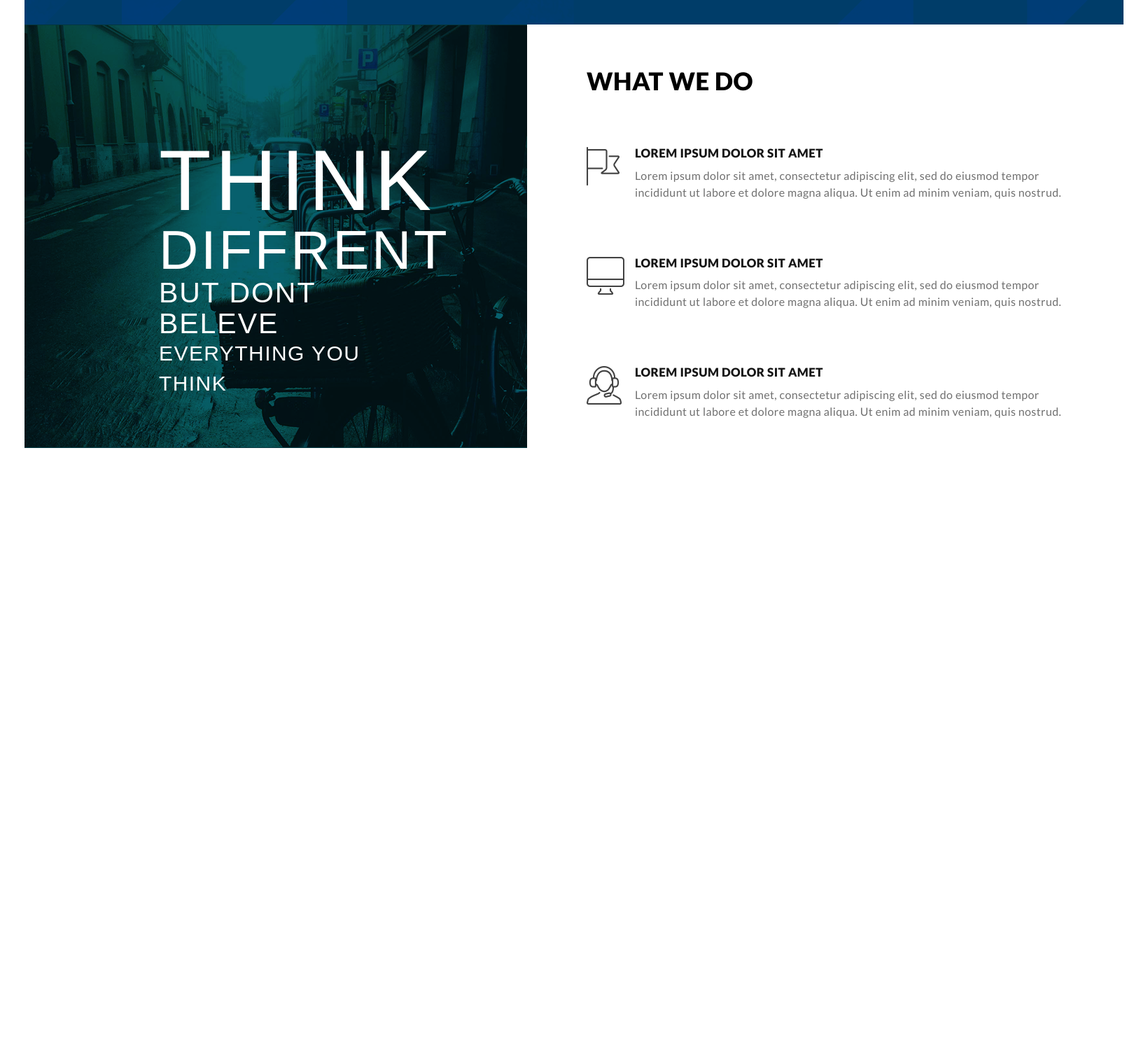
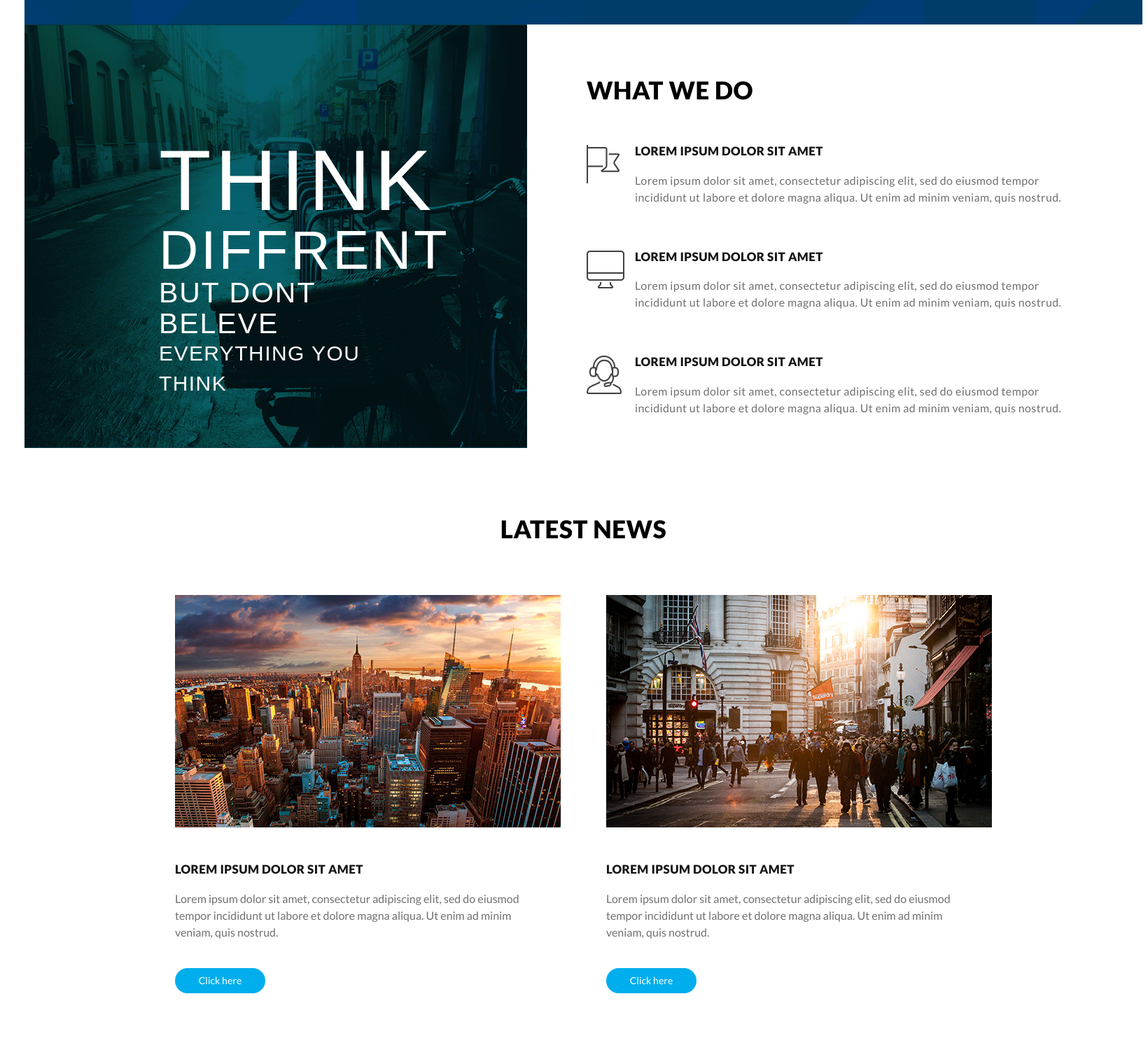
Before and after one commit to Jhon-Mosk/Portfolio, a PHP site: page / in a window 1640 px wide. Shown: the part 2560-4080 px from the top of the page at 70% size. Run offline with PHP 8.4, Linux system fonts and the light colour scheme; some libraries are stand-ins or nearby versions; some web fonts are replaced.

Commit message:
section "Latest news" complete

```diff
--- a/Creative Agency Website/index.html
+++ b/Creative Agency Website/index.html
@@ -38,7 +38,7 @@
           Lorem ipsum dolor sit amet, consectetur adipiscing elit, sed do eiusmod tempor incididunt ut labore
           et dolore magna aliqua. Ut enim ad minim veniam, quis nostrud exercitation ullamco laboris nisi ut
           aliquip ex ea commodo consequat.
-          <a href="#">Click here</a>
+          <a class="is-button" href="#">Click here</a>
         </div>
       </header>
     </div>
@@ -49,7 +49,7 @@
           et dolore magna aliqua. Ut enim ad minim veniam, quis nostrud exercitation ullamco laboris nisi ut
           aliquip ex ea commodo consequat. Duis aute irure dolor in reprehenderit in voluptate velit esse
           cillum dolore eu fugiat nulla pariatur.</p>
-        <a href="#">Click here</a>
+        <a class="is-button" href="#">Click here</a>
       </article>
       <div class="blueSquare"></div>
       <img src="images/macBook.png" alt="macBook">
@@ -194,8 +194,22 @@
         </ul>
       </div>
     </section>
-    <section>
-
+    <section class="latest-news">
+      <h1>Latest News</h1>
+      <img class="is-right" src="images/555174-1920x12001.jpg" alt="555174">
+      <img src="images/parallax.jpg" alt="parallax">
+      <div class="news-description">
+        <h2>Lorem ipsum dolor sit amet</h2>
+        <p>Lorem ipsum dolor sit amet, consectetur adipiscing elit, sed do eiusmod tempor incididunt ut labore et
+          dolore magna aliqua. Ut enim ad minim veniam, quis nostrud.</p>
+          <a class="is-button" href="#">Click here</a>
+      </div>
+      <div class="news-description">
+        <h2>Lorem ipsum dolor sit amet</h2>
+        <p>Lorem ipsum dolor sit amet, consectetur adipiscing elit, sed do eiusmod tempor incididunt ut labore et
+          dolore magna aliqua. Ut enim ad minim veniam, quis nostrud.</p>
+          <a class="is-button" href="#">Click here</a>
+      </div>
     </section>
     <section>
 
--- a/Creative Agency Website/styles/style.css
+++ b/Creative Agency Website/styles/style.css
@@ -6,6 +6,27 @@ body {
   width: 1600px;
   display: grid;
   grid-template-rows: 0 620px 615px 465px 895px 605px 855px 332px 640px 180px;
+}
+.is-button {
+  display: block;
+  width: 129px;
+  height: 36px;
+  background-color: #00aeed;
+  border-radius: 23px;
+  color: #ffffff;
+  text-align: center;
+  line-height: 36px;
+  text-decoration: none;
+  margin-top: 39px;
+}
+.is-button:hover {
+  text-decoration: none;
+  color: #ffffff;
+  background-color: #006387;
+}
+.is-button:focus {
+  text-decoration: none;
+  color: #ffffff;
 }
 .headerWrap {
   padding: 0 200px 0 200px;
@@ -295,7 +292,7 @@ body {
 }
 .what-we-do .description {
   height: 600px;
-  padding: 55px 85px;
+  padding: 68px 85px;
   font-family: 'Lato', sans-serif;
 }
 .what-we-do .description header {
@@ -304,7 +301,7 @@ body {
   text-transform: uppercase;
   letter-spacing: 0.55px;
   color: #000000;
-  padding-bottom: 50px;
+  padding-bottom: 54px;
 }
 .what-we-do .description h2 {
   color: #151515;
@@ -312,6 +309,8 @@ body {
   font-weight: 900;
   letter-spacing: 0.42px;
   text-transform: uppercase;
+  margin: 0;
+  margin-bottom: 20px;
 }
 .what-we-do .description p {
   letter-spacing: 0.4px;
@@ -328,12 +327,50 @@ body {
 }
 .what-we-do .description ul li:nth-child(1) {
   background: url(../images/Icon1.png) no-repeat;
-  padding-bottom: 50px;
+  padding-bottom: 54px;
 }
 .what-we-do .description ul li:nth-child(2) {
   background: url(../images/Icon2.png) no-repeat;
-  padding-bottom: 50px;
+  padding-bottom: 54px;
 }
 .what-we-do .description ul li:nth-child(3) {
   background: url(../images/Icon3.png) no-repeat;
 }
+.latest-news {
+  padding: 0 215px;
+  display: grid;
+  grid-gap: 65px;
+  grid-template-columns: 1fr 1fr;
+  font-family: 'Lato', sans-serif;
+}
+.latest-news h1 {
+  grid-column-start: 1;
+  grid-column-end: 3;
+  align-self: end;
+  justify-self: center;
+  color: #000000;
+  font-size: 35px;
+  font-weight: 900;
+  text-transform: uppercase;
+  letter-spacing: 0.55px;
+}
+.latest-news .is-right {
+  justify-self: end;
+}
+.latest-news .news-description {
+  width: 520px;
+}
+.latest-news .news-description h2 {
+  color: #151515;
+  font-size: 17px;
+  font-weight: 900;
+  letter-spacing: 0.42px;
+  text-transform: uppercase;
+  margin-bottom: 20px;
+  margin-top: -90px;
+}
+.latest-news .news-description p {
+  color: #707070;
+  font-size: 16px;
+  line-height: 24px;
+}
--- a/Creative Agency Website/styles/style.less
+++ b/Creative Agency Website/styles/style.less
@@ -7,6 +7,30 @@ body {
     width: 1600px;
     display: grid;
     grid-template-rows: 0 620px 615px 465px 895px 605px 855px 332px 640px 180px;
+}
+
+.is-button {
+    display: block;
+    width: 129px;
+    height: 36px;
+    background-color: #00aeed;
+    border-radius: 23px;
+    color: #ffffff;
+    text-align: center;
+    line-height: 36px;
+    text-decoration: none;
+    margin-top: 39px;
+
+    &:hover {
+        text-decoration: none;
+        color: #ffffff;
+        background-color: darken(#00aeed,20%);
+    }
+
+    &:focus {
+        text-decoration: none;
+        color: #ffffff;
+    }
 }
 
 .headerWrap {
@@ -349,7 +347,7 @@ body {
 
     .description {
         height: 600px;
-        padding: 55px 85px;
+        padding: 68px 85px;
         font-family: 'Lato', sans-serif;
 
         header {
@@ -358,7 +356,7 @@ body {
             text-transform: uppercase;
             letter-spacing: 0.55px;
             color: #000000;
-            padding-bottom: 50px;
+            padding-bottom: 54px;
         }
 
         h2 {
@@ -367,6 +365,8 @@ body {
             font-weight: 900;
             letter-spacing: 0.42px;
             text-transform: uppercase;
+            margin: 0;
+            margin-bottom: 20px;
         }
 
         p {
@@ -386,12 +386,12 @@ body {
 
             li:nth-child(1) {
                 background: url(../images/Icon1.png) no-repeat;
-                padding-bottom: 50px;
+                padding-bottom: 54px;
             }
 
             li:nth-child(2) {
                 background: url(../images/Icon2.png) no-repeat;
-                padding-bottom: 50px;
+                padding-bottom: 54px;
             }
 
             li:nth-child(3) {
@@ -400,3 +400,47 @@ body {
         }
     }
 }
+
+.latest-news {
+    padding: 0 215px;
+    display: grid;
+    grid-gap: 65px;
+    grid-template-columns: 1fr 1fr;
+    font-family: 'Lato', sans-serif;
+
+    h1 {
+        grid-column-start: 1;
+        grid-column-end: 3;
+        align-self: end;
+        justify-self: center;
+        color: #000000;
+        font-size: 35px;
+        font-weight: 900;
+        text-transform: uppercase;
+        letter-spacing: 0.55px;
+    }
+
+    .is-right {
+        justify-self: end;
+    }
+
+    .news-description {
+        width: 520px;
+
+        h2 {
+            color: #151515;
+            font-size: 17px;
+            font-weight: 900;
+            letter-spacing: 0.42px;
+            text-transform: uppercase;
+            margin-bottom: 20px;
+            margin-top: -90px;
+        }
+
+        p{
+            color: #707070;
+            font-size: 16px;
+            line-height: 24px;
+        }
+    }
+}
```
Also changed, not shown: other parts of Creative Agency Website/styles/style.css (+0 -24 lines), other parts of Creative Agency Website/styles/style.less (+0 -26 lines).
